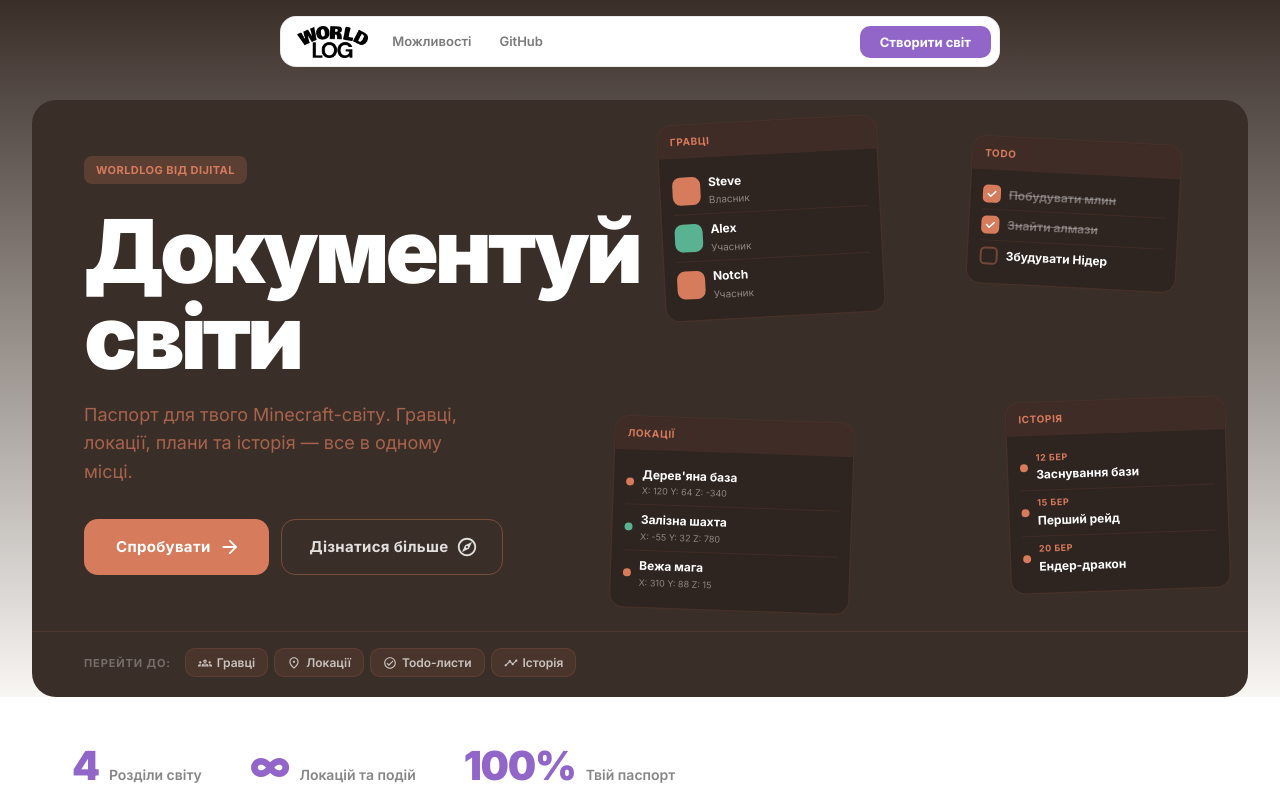
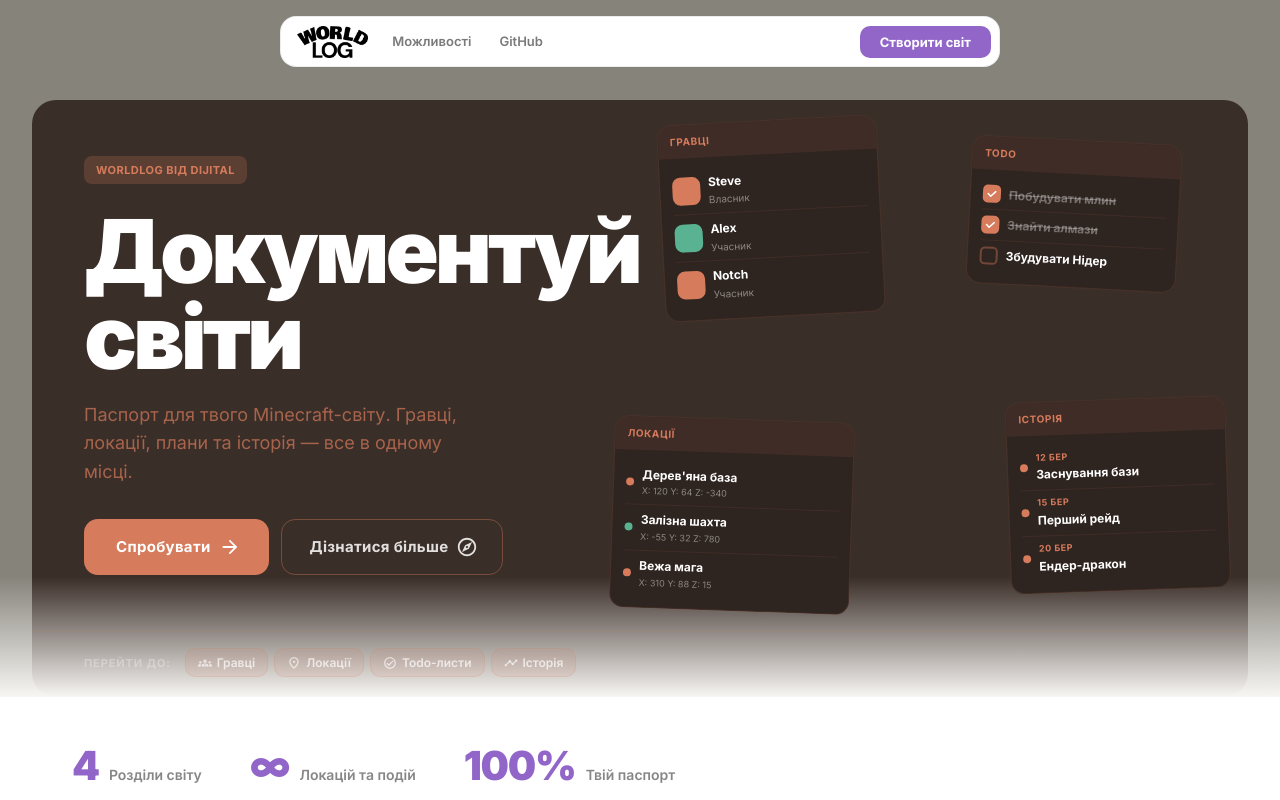
Before and after one commit to ttjelky/Worldlog, a React (Vite) app in the folder frontend/: page / in a window 1280 px wide. Shown: the top 800 px of the page. Built offline with nearby package versions, Linux system fonts and the light colour scheme; no server answers.

Commit message:
fix: hero tuff background with smooth fade to next section

```diff
--- a/frontend/src/features/landing/components/Hero/Hero.module.css
+++ b/frontend/src/features/landing/components/Hero/Hero.module.css
@@ -5,8 +5,20 @@
    ───────────────────────────────────────── */
 
 .heroSection {
-  padding: 88px 24px 0;
-  background: linear-gradient(180deg, #3a2e28 0%, #f8f6f3 100%);
+  padding: 88px 24px 80px;
+  background: #85837a;
+  position: relative;
+}
+
+.heroSection::after {
+  content: '';
+  position: absolute;
+  bottom: 0;
+  left: 0;
+  right: 0;
+  height: 120px;
+  background: linear-gradient(180deg, transparent, #f8f6f3);
+  pointer-events: none;
 }
 
 @media (min-width: 900px) {
```
